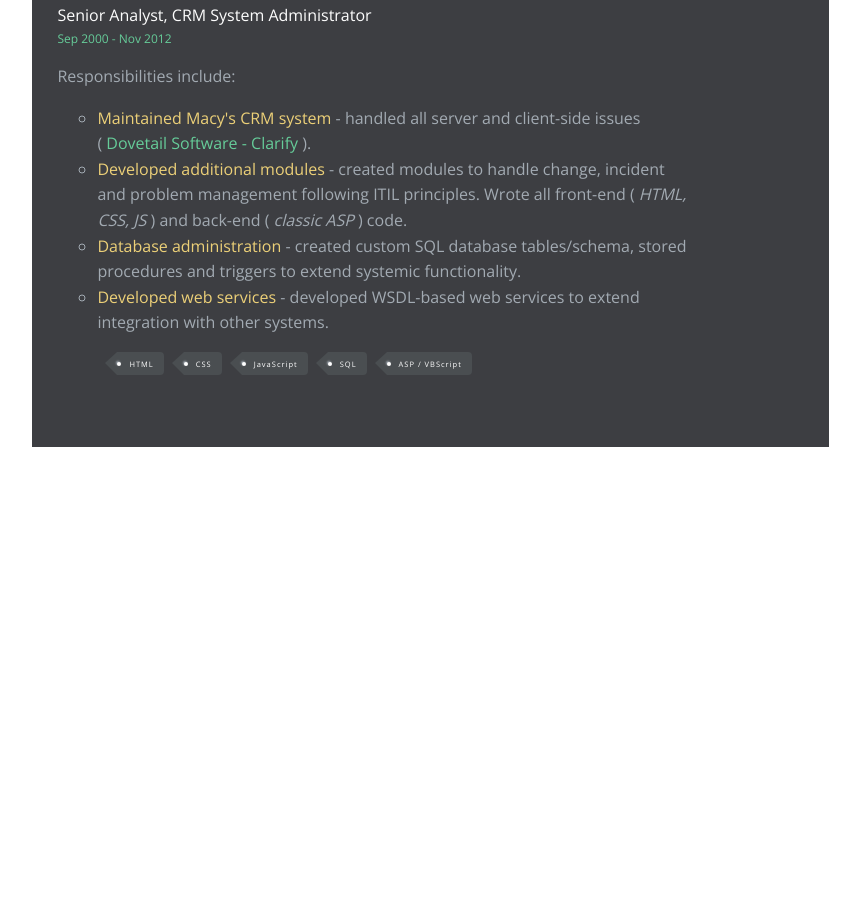
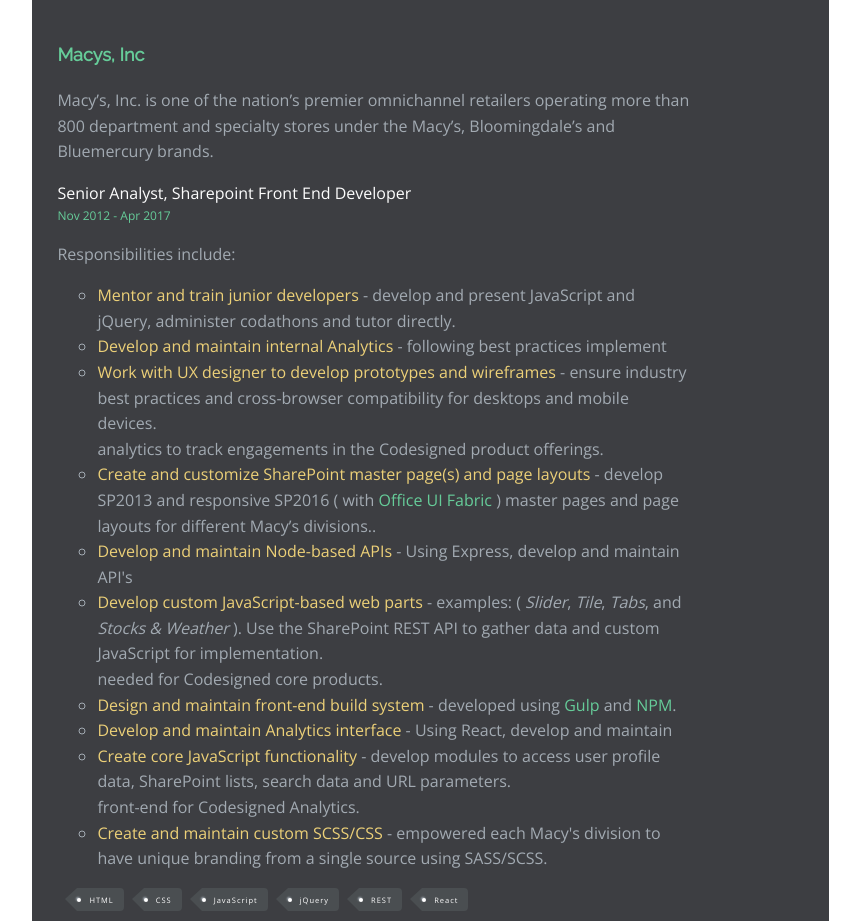
Before and after one commit to garystorey/garystorey.github.io, a website: page index.html in a window 1280 px wide. Shown: the part 1267-2188 px from the top of the page, without its empty margins (418-1278 px from the left). Before the commit the page ends 1756 px from the top, so only its background shows below. Drawn offline with nearby package versions, Linux system fonts and the light colour scheme.

Commit message:
fix missing Macys info

```diff
--- a/index.html
+++ b/index.html
@@ -80,8 +80,7 @@
           <p>
             Codesigned,LLC. is one of Atlanta's premier web development studios specializing in intranet development
             using Microsoft Sharepoint. Developed intranets for clients including Cox Communications, Arby's, Sonic,
-            Buffalo Wild Wings,
-            other Fortune 500 companies.
+            Buffalo Wild Wings, and other Fortune 500 companies.
           </p>
 
           <div class="job-wrap">
@@ -110,6 +109,37 @@
                 <li><span class="tag">SharePoint</span></li>
                 <li><span class="tag">jQuery</span></li>
                 <li><span class="tag">REST</span></li>
+              </ul>
+            </div>
+          </div>
+        </div>
+        <div class="company-wrap clearfix">
+
+          <h3>Macys, Inc</h3>
+          <p>
+            Macy’s, Inc. is one of the nation’s premier omnichannel retailers operating more than 800 department and specialty stores under the Macy’s, Bloomingdale’s and Bluemercury brands.
+          </p>
+          <div class="job-wrap">
+            <div class="title">Senior Analyst, Sharepoint Front End Developer</div>
+            <div class="time">Nov 2012 - Apr 2017</div>
+            <div class="company-description">
+              <p>Responsibilities include:
+                <ul class="bulleted">
+                  <li><strong>Mentor and train junior developers</strong> - develop and present JavaScript and jQuery, administer codathons and tutor directly.</li>	                  <li><strong>Develop and maintain internal Analytics</strong> - following best practices implement
+                    <li><strong>Work with UX designer to develop prototypes and wireframes</strong> - ensure industry best practices and cross-browser compatibility for desktops and mobile devices. </li> 	                    analytics to track engagements in the Codesigned product offerings.</li>
+                    <li><strong>Create and customize SharePoint master page(s) and page layouts</strong> - develop SP2013 and responsive SP2016 (&nbsp;with <a href="http://dev.office.com/fabric">Office UI Fabric</a>&nbsp;) master pages and page layouts for different Macy’s divisions..</li>	                  <li><strong>Develop and maintain Node-based APIs</strong> - Using Express, develop and maintain API's
+                    <li><strong>Develop custom JavaScript-based web parts</strong> - examples: (&nbsp;<em>Slider</em>, <em>Tile</em>, <em>Tabs</em>, and <em>Stocks &amp; Weather</em>&nbsp;). Use the SharePoint REST API to gather data and custom JavaScript for implementation. </li> 	                    needed for Codesigned core products.</li>
+                    <li><strong>Design and maintain front-end build system</strong> - developed using <a href="http://gulpjs.com">Gulp</a> and  <a href="http://npmjs.com">NPM</a>.</li>	                  <li><strong>Develop and maintain Analytics interface</strong> - Using React, develop and maintain
+                    <li><strong>Create core JavaScript functionality</strong> - develop modules to access user profile data, SharePoint lists, search data and URL parameters.</li> 	                    front-end for Codesigned Analytics.</li>
+                    <li><strong>Create and maintain custom SCSS/CSS</strong> - empowered each Macy's division to have unique branding from a single source using SASS/SCSS.</li>                 </ul>
+              </p>
+              <ul class="tags clearfix">
+                <li><span class="tag">HTML</span></li>
+                <li><span class="tag">CSS</span></li>
+                <li><span class="tag">JavaScript</span></li>
+                <li><span class="tag">jQuery</span></li>
+                <li><span class="tag">REST</span></li>
+                <li><span class="tag">React</span></li>
               </ul>
             </div>
           </div>
```
